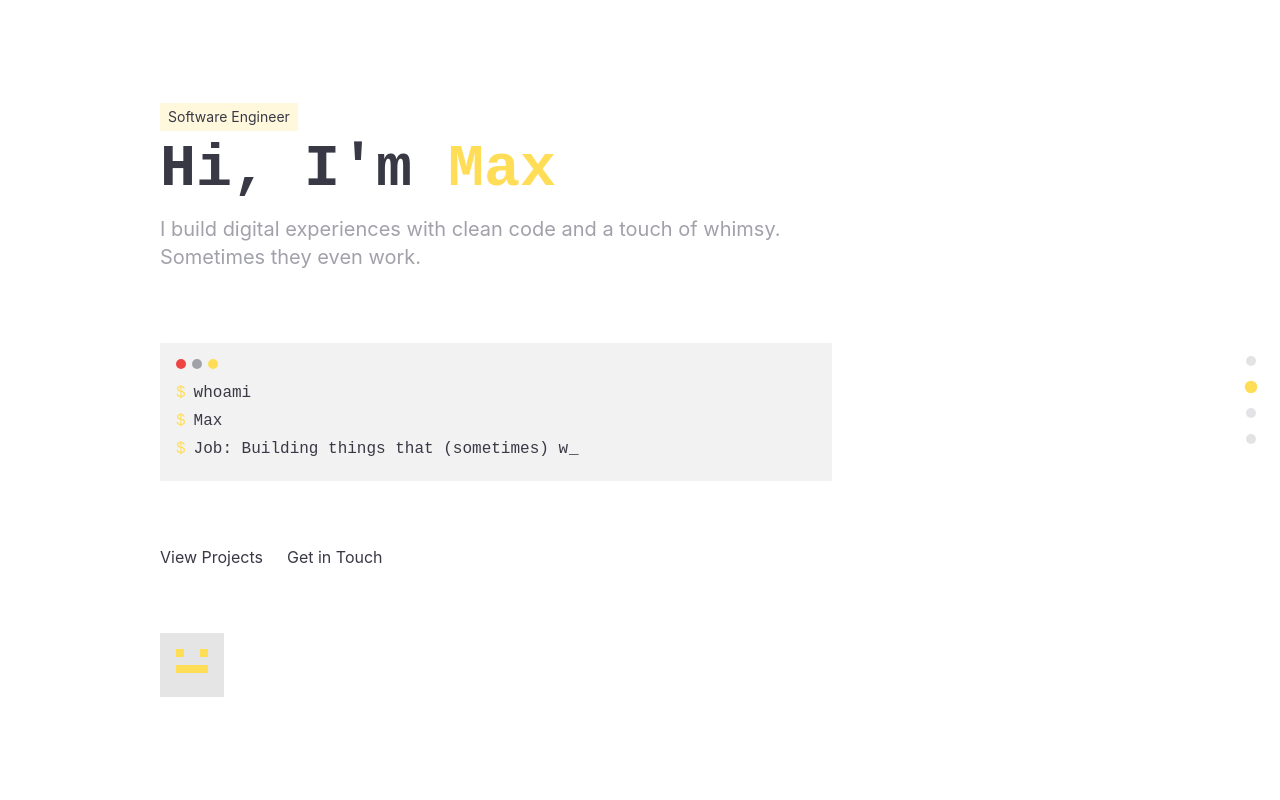
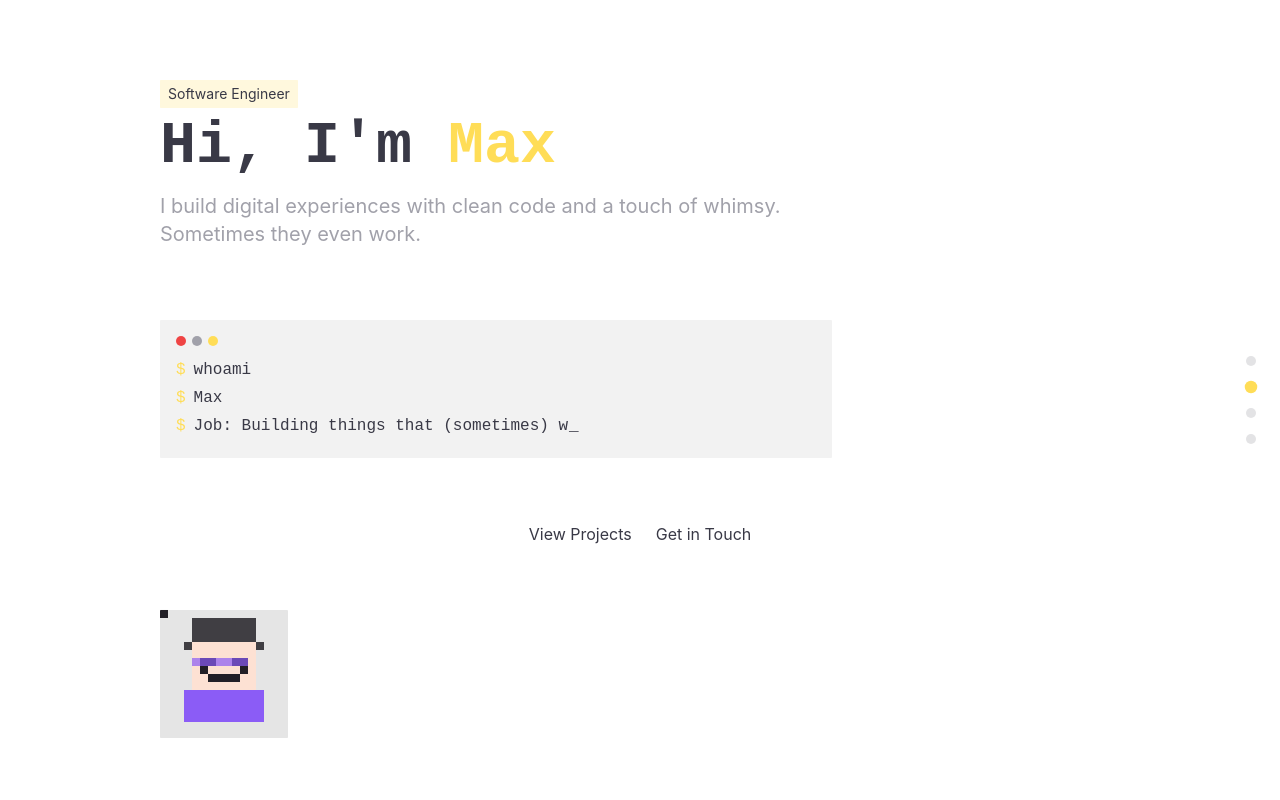
Before and after one commit to adrioui/portfolio, a React (Vite) app: page / in a window 1280 px wide. Shown: the top 800 px of the page. Built offline with nearby package versions, Linux system fonts and the light colour scheme.

Commit message:
Add pixel art image
Adds a pixel art image to the website.

```diff
--- a/src/pages/Index.tsx
+++ b/src/pages/Index.tsx
@@ -60,18 +60,40 @@ const Index = () => {
             typingSpeed={40}
           />
 
-          <div className="mt-16 flex flex-col md:flex-row gap-6">
-            <a href="#projects" className="link-hover">View Projects</a>
-            <a href="#contact" className="link-hover">Get in Touch</a>
+          <div className="mt-16 flex flex-col md:flex-row items-center justify-center">
+            <a href="#projects" className="link-hover mx-3">View Projects</a>
+            <a href="#contact" className="link-hover mx-3">Get in Touch</a>
           </div>
 
-          {/* Pixel art avatar */}
-          <div className="mt-16 w-16 h-16 relative animate-float">
-            <div className="w-full h-full bg-black/10 rounded-sm grid grid-cols-8 grid-rows-8 overflow-hidden">
-              {/* Simple pixel art face */}
-              <div className="col-start-3 col-span-1 row-start-3 row-span-1 bg-highlight"></div>
-              <div className="col-start-6 col-span-1 row-start-3 row-span-1 bg-highlight"></div>
-              <div className="col-start-3 col-span-4 row-start-5 row-span-1 bg-highlight"></div>
+          {/* Detailed pixel art avatar */}
+          <div className="mt-16 w-32 h-32 relative animate-float">
+            <div className="w-full h-full bg-black/10 rounded-sm grid grid-cols-16 grid-rows-16 overflow-hidden">
+              {/* Background */}
+              <div className="col-span-16 row-span-16 bg-[#221F26]"></div>
+
+              {/* Hair */}
+              <div className="col-start-5 col-span-8 row-start-2 row-span-3 bg-[#403E43]"></div>
+              <div className="col-start-4 col-span-10 row-start-5 row-span-1 bg-[#403E43]"></div>
+
+              {/* Face */}
+              <div className="col-start-5 col-span-8 row-start-5 row-span-6 bg-[#FDE1D3]"></div>
+
+              {/* Eyes */}
+              <div className="col-start-6 col-span-2 row-start-7 row-span-1 bg-[#221F26]"></div>
+              <div className="col-start-10 col-span-2 row-start-7 row-span-1 bg-[#221F26]"></div>
+
+              {/* Smile */}
+              <div className="col-start-7 col-span-4 row-start-9 row-span-1 bg-[#221F26]"></div>
+              <div className="col-start-6 col-span-1 row-start-8 row-span-1 bg-[#221F26]"></div>
+              <div className="col-start-11 col-span-1 row-start-8 row-span-1 bg-[#221F26]"></div>
+
+              {/* Glasses */}
+              <div className="col-start-5 col-span-3 row-start-7 row-span-1 bg-[#8B5CF6] opacity-70"></div>
+              <div className="col-start-9 col-span-3 row-start-7 row-span-1 bg-[#8B5CF6] opacity-70"></div>
+              <div className="col-start-8 col-span-1 row-start-7 row-span-1 bg-[#8B5CF6] opacity-70"></div>
+
+              {/* Shirt */}
+              <div className="col-start-4 col-span-10 row-start-11 row-span-4 bg-[#8B5CF6]"></div>
             </div>
           </div>
         </section>
--- a/tailwind.config.ts
+++ b/tailwind.config.ts
@@ -66,6 +66,12 @@ export default {
 				lg: 'var(--radius)',
 				md: 'calc(var(--radius) - 2px)',
 				sm: 'calc(var(--radius) - 4px)'
+			},
+			gridTemplateColumns: {
+				'16': 'repeat(16, minmax(0, 1fr))',
+			},
+			gridTemplateRows: {
+				'16': 'repeat(16, minmax(0, 1fr))',
 			},
 			keyframes: {
 				'accordion-down': {
```
